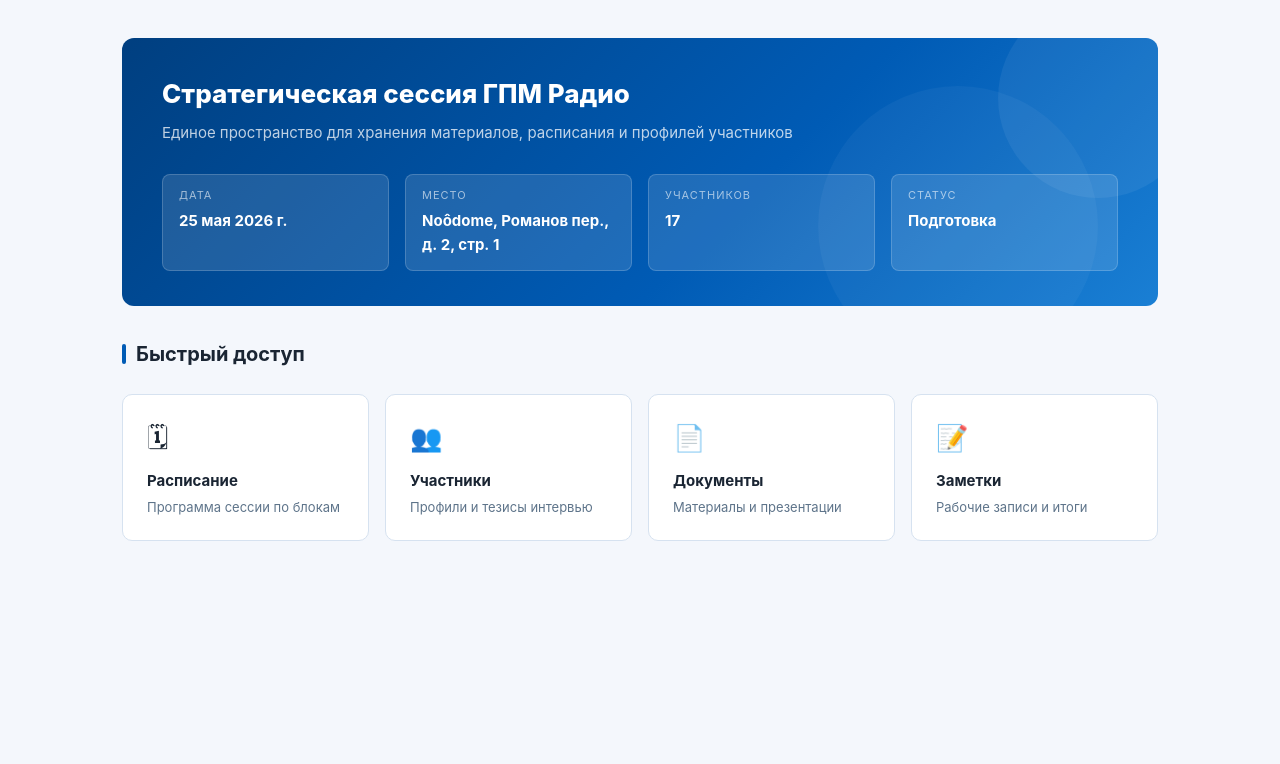
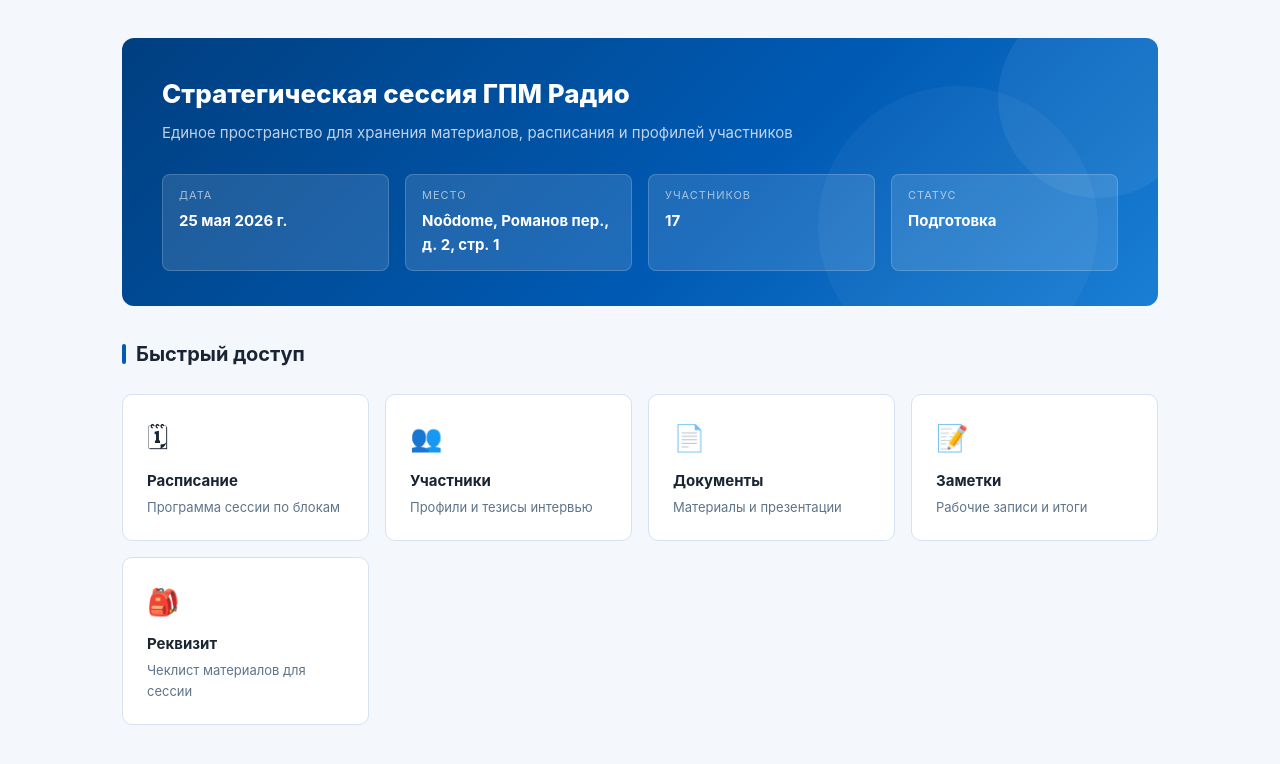
Before and after one commit to Fduch1984/gpm-radio-session, a website: page index.html in a window 1280 px wide. Shown: the part 118-882 px from the top of the page. Before the commit the page ends 800 px from the top, so only its background shows below. Drawn offline with Linux system fonts and the light colour scheme.

Commit message:
feat: кнопка Реквизит в быстром доступе

```diff
--- a/index.html
+++ b/index.html
@@ -379,6 +379,11 @@
         <div class="icon">📝</div>
         <div class="title">Заметки</div>
         <div class="desc">Рабочие записи и итоги</div>
+      </div>
+      <div class="quick-card" onclick="showTab('props')">
+        <div class="icon">🎒</div>
+        <div class="title">Реквизит</div>
+        <div class="desc">Чеклист материалов для сессии</div>
       </div>
     </div>
   </section>
```
